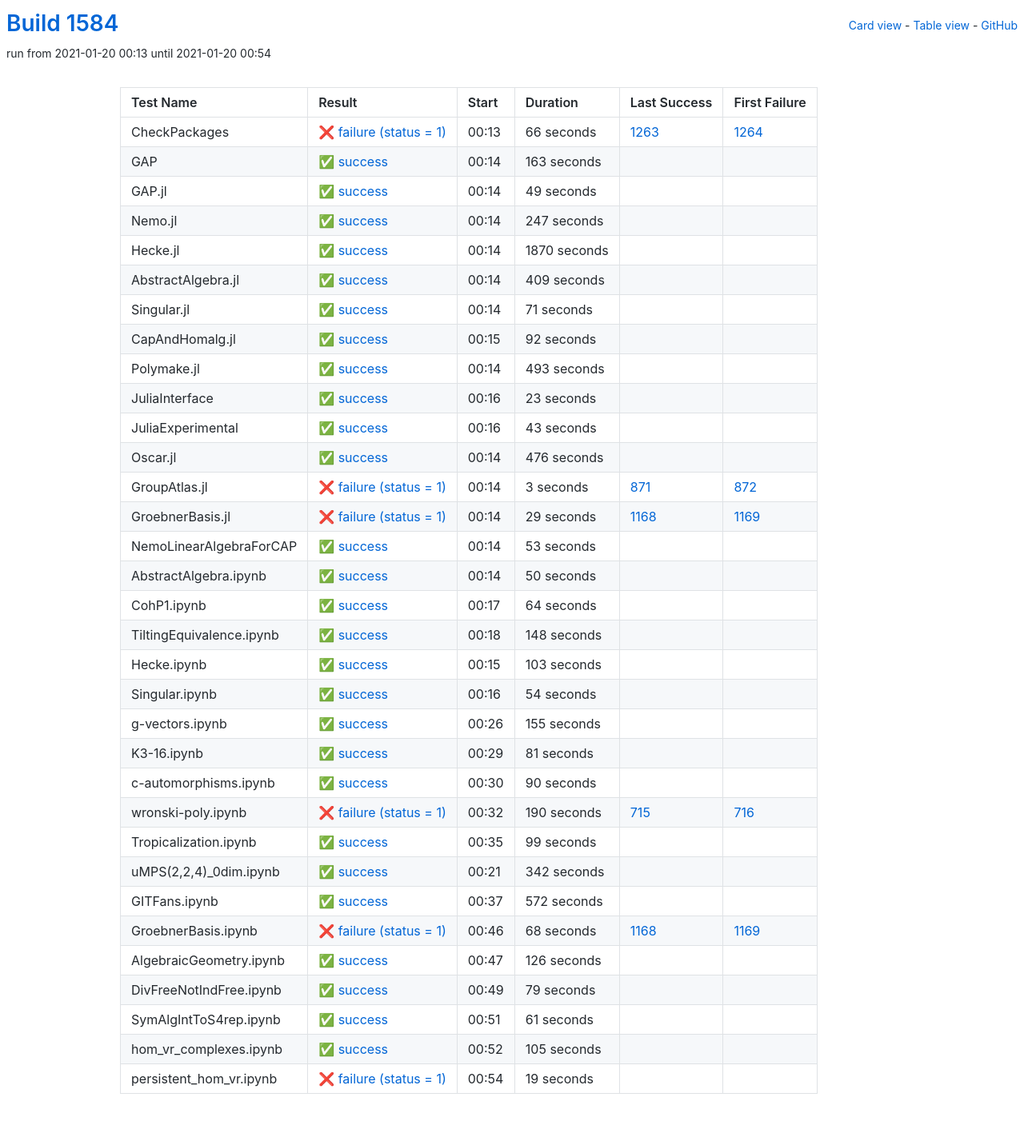
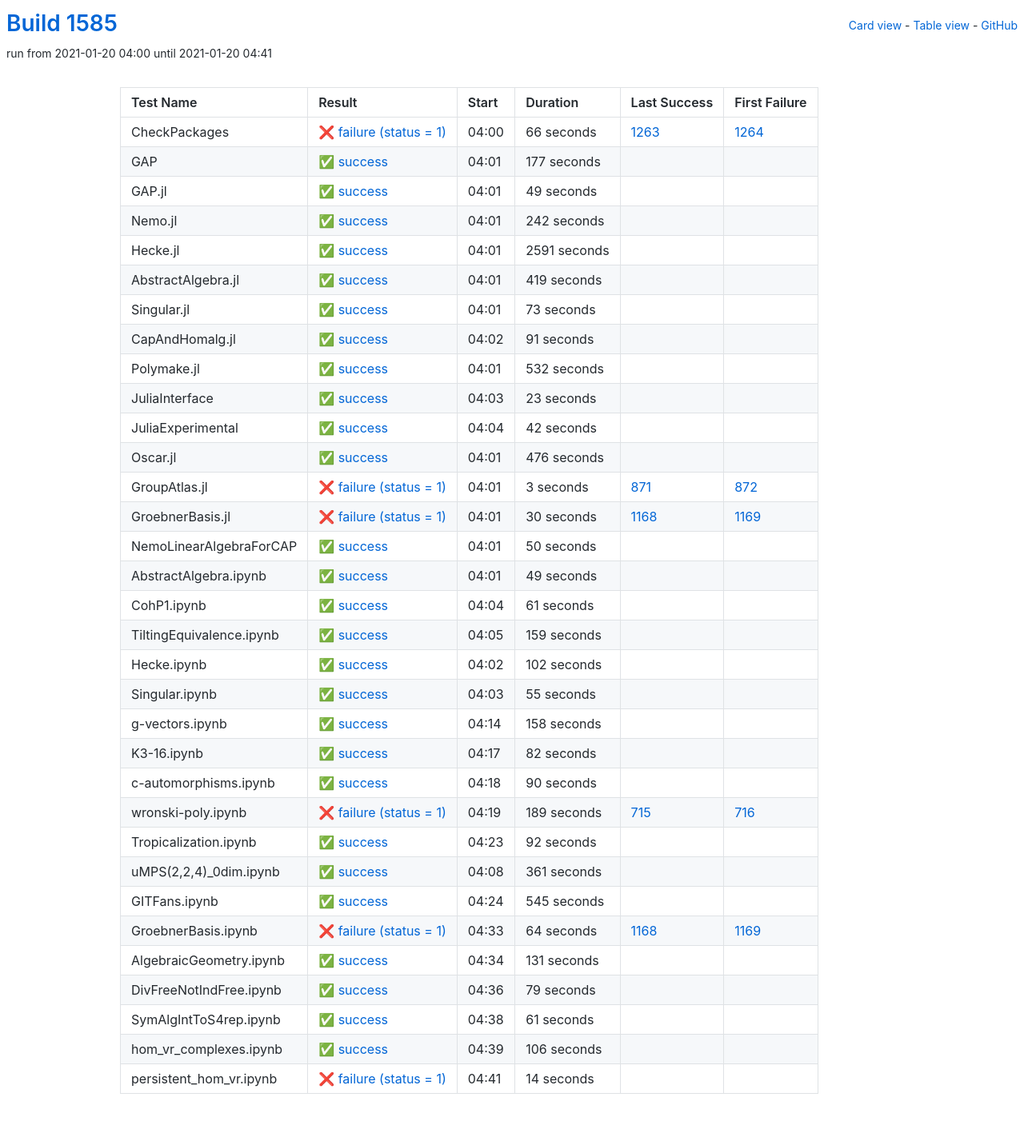
Before and after one commit to oscar-system/oscar-ci-status-stable, a Jekyll site: the page built from table.html, in a window 1280 px wide. Shown: the whole page at 80% size. Built offline with Jekyll 4.4.1, drawn with Linux system fonts in a browser that asks for light colours.

Commit message:
Build #1585

```diff
--- a/_data/ci.yml
+++ b/_data/ci.yml
@@ -1,6 +1,6 @@
 ---
-build: 1584
-build_url: https://oscarci.mathematik.uni-kl.de/job/oscar-stable/1584/
+build: 1585
+build_url: https://oscarci.mathematik.uni-kl.de/job/oscar-stable/1585/
 job: oscar-stable
 organization: oscar-system
 repo: oscar-ci-status-stable
@@ -8,8 +8,8 @@ repourl: https://github.com/oscar-system/oscar-ci-status-stable
 tests:
 - name: CheckPackages
   id: checkpackages
-  log: https://oscarci.mathematik.uni-kl.de/job/oscar-stable/1584/artifact/logs/build-1584/CheckPackages.log
-  start: 2021-01-20 00:13
+  log: https://oscarci.mathematik.uni-kl.de/job/oscar-stable/1585/artifact/logs/build-1585/CheckPackages.log
+  start: 2021-01-20 04:00
   success: false
   exitcode: 1
   status: failure
@@ -20,20 +20,20 @@ tests:
   first_failure_url: https://oscarci.mathematik.uni-kl.de/job/oscar-stable/1264/
 - name: GAP
   id: gap
-  log: https://oscarci.mathematik.uni-kl.de/job/oscar-stable/1584/artifact/logs/build-1584/GAP.log
-  start: 2021-01-20 00:14
+  log: https://oscarci.mathematik.uni-kl.de/job/oscar-stable/1585/artifact/logs/build-1585/GAP.log
+  start: 2021-01-20 04:01
   success: true
   exitcode: 0
   status: success
-  duration: 163
+  duration: 177
   last_success: false
   last_success_url:
   first_failure: false
   first_failure_url:
 - name: GAP.jl
   id: gap-jl
-  log: https://oscarci.mathematik.uni-kl.de/job/oscar-stable/1584/artifact/logs/build-1584/GAP.jl.log
-  start: 2021-01-20 00:14
+  log: https://oscarci.mathematik.uni-kl.de/job/oscar-stable/1585/artifact/logs/build-1585/GAP.jl.log
+  start: 2021-01-20 04:01
   success: true
   exitcode: 0
   status: success
@@ -44,80 +44,80 @@ tests:
   first_failure_url:
 - name: Nemo.jl
   id: nemo-jl
-  log: https://oscarci.mathematik.uni-kl.de/job/oscar-stable/1584/artifact/logs/build-1584/Nemo.jl.log
-  start: 2021-01-20 00:14
+  log: https://oscarci.mathematik.uni-kl.de/job/oscar-stable/1585/artifact/logs/build-1585/Nemo.jl.log
+  start: 2021-01-20 04:01
   success: true
   exitcode: 0
   status: success
-  duration: 247
+  duration: 242
   last_success: false
   last_success_url:
   first_failure: false
   first_failure_url:
 - name: Hecke.jl
   id: hecke-jl
-  log: https://oscarci.mathematik.uni-kl.de/job/oscar-stable/1584/artifact/logs/build-1584/Hecke.jl.log
-  start: 2021-01-20 00:14
+  log: https://oscarci.mathematik.uni-kl.de/job/oscar-stable/1585/artifact/logs/build-1585/Hecke.jl.log
+  start: 2021-01-20 04:01
   success: true
   exitcode: 0
   status: success
-  duration: 1870
+  duration: 2591
   last_success: false
   last_success_url:
   first_failure: false
   first_failure_url:
 - name: AbstractAlgebra.jl
   id: abstractalgebra-jl
-  log: https://oscarci.mathematik.uni-kl.de/job/oscar-stable/1584/artifact/logs/build-1584/AbstractAlgebra.jl.log
-  start: 2021-01-20 00:14
+  log: https://oscarci.mathematik.uni-kl.de/job/oscar-stable/1585/artifact/logs/build-1585/AbstractAlgebra.jl.log
+  start: 2021-01-20 04:01
   success: true
   exitcode: 0
   status: success
-  duration: 409
+  duration: 419
   last_success: false
   last_success_url:
   first_failure: false
   first_failure_url:
 - name: Singular.jl
   id: singular-jl
-  log: https://oscarci.mathematik.uni-kl.de/job/oscar-stable/1584/artifact/logs/build-1584/Singular.jl.log
-  start: 2021-01-20 00:14
+  log: https://oscarci.mathematik.uni-kl.de/job/oscar-stable/1585/artifact/logs/build-1585/Singular.jl.log
+  start: 2021-01-20 04:01
   success: true
   exitcode: 0
   status: success
-  duration: 71
+  duration: 73
   last_success: false
   last_success_url:
   first_failure: false
   first_failure_url:
 - name: CapAndHomalg.jl
   id: capandhomalg-jl
-  log: https://oscarci.mathematik.uni-kl.de/job/oscar-stable/1584/artifact/logs/build-1584/CapAndHomalg.jl.log
-  start: 2021-01-20 00:15
+  log: https://oscarci.mathematik.uni-kl.de/job/oscar-stable/1585/artifact/logs/build-1585/CapAndHomalg.jl.log
+  start: 2021-01-20 04:02
   success: true
   exitcode: 0
   status: success
-  duration: 92
+  duration: 91
   last_success: false
   last_success_url:
   first_failure: false
   first_failure_url:
 - name: Polymake.jl
   id: polymake-jl
-  log: https://oscarci.mathematik.uni-kl.de/job/oscar-stable/1584/artifact/logs/build-1584/Polymake.jl.log
-  start: 2021-01-20 00:14
+  log: https://oscarci.mathematik.uni-kl.de/job/oscar-stable/1585/artifact/logs/build-1585/Polymake.jl.log
+  start: 2021-01-20 04:01
   success: true
   exitcode: 0
   status: success
-  duration: 493
+  duration: 532
   last_success: false
   last_success_url:
   first_failure: false
   first_failure_url:
 - name: JuliaInterface
   id: juliainterface
-  log: https://oscarci.mathematik.uni-kl.de/job/oscar-stable/1584/artifact/logs/build-1584/JuliaInterface.log
-  start: 2021-01-20 00:16
+  log: https://oscarci.mathematik.uni-kl.de/job/oscar-stable/1585/artifact/logs/build-1585/JuliaInterface.log
+  start: 2021-01-20 04:03
   success: true
   exitcode: 0
   status: success
@@ -128,20 +128,20 @@ tests:
   first_failure_url:
 - name: JuliaExperimental
   id: juliaexperimental
-  log: https://oscarci.mathematik.uni-kl.de/job/oscar-stable/1584/artifact/logs/build-1584/JuliaExperimental.log
-  start: 2021-01-20 00:16
+  log: https://oscarci.mathematik.uni-kl.de/job/oscar-stable/1585/artifact/logs/build-1585/JuliaExperimental.log
+  start: 2021-01-20 04:04
   success: true
   exitcode: 0
   status: success
-  duration: 43
+  duration: 42
   last_success: false
   last_success_url:
   first_failure: false
   first_failure_url:
 - name: Oscar.jl
   id: oscar-jl
-  log: https://oscarci.mathematik.uni-kl.de/job/oscar-stable/1584/artifact/logs/build-1584/Oscar.jl.log
-  start: 2021-01-20 00:14
+  log: https://oscarci.mathematik.uni-kl.de/job/oscar-stable/1585/artifact/logs/build-1585/Oscar.jl.log
+  start: 2021-01-20 04:01
   success: true
   exitcode: 0
   status: success
@@ -152,8 +152,8 @@ tests:
   first_failure_url:
 - name: GroupAtlas.jl
   id: groupatlas-jl
-  log: https://oscarci.mathematik.uni-kl.de/job/oscar-stable/1584/artifact/logs/build-1584/GroupAtlas.jl.log
-  start: 2021-01-20 00:14
+  log: https://oscarci.mathematik.uni-kl.de/job/oscar-stable/1585/artifact/logs/build-1585/GroupAtlas.jl.log
+  start: 2021-01-20 04:01
   success: false
   exitcode: 1
   status: failure
@@ -164,32 +164,20 @@ tests:
   first_failure_url: https://oscarci.mathematik.uni-kl.de/job/oscar-stable/872/
 - name: GroebnerBasis.jl
   id: groebnerbasis-jl
-  log: https://oscarci.mathematik.uni-kl.de/job/oscar-stable/1584/artifact/logs/build-1584/GroebnerBasis.jl.log
-  start: 2021-01-20 00:14
+  log: https://oscarci.mathematik.uni-kl.de/job/oscar-stable/1585/artifact/logs/build-1585/GroebnerBasis.jl.log
+  start: 2021-01-20 04:01
   success: false
   exitcode: 1
   status: failure
-  duration: 29
+  duration: 30
   last_success: 1168
   last_success_url: https://oscarci.mathematik.uni-kl.de/job/oscar-stable/1168/
   first_failure: 1169
   first_failure_url: https://oscarci.mathematik.uni-kl.de/job/oscar-stable/1169/
 - name: NemoLinearAlgebraForCAP
   id: nemolinearalgebraforcap
-  log: https://oscarci.mathematik.uni-kl.de/job/oscar-stable/1584/artifact/logs/build-1584/NemoLinearAlgebraForCAP.log
-  start: 2021-01-20 00:14
-  success: true
-  exitcode: 0
-  status: success
-  duration: 53
-  last_success: false
-  last_success_url:
-  first_failure: false
-  first_failure_url:
-- name: AbstractAlgebra.ipynb
-  id: abstractalgebra-ipynb
-  log: https://oscarci.mathematik.uni-kl.de/job/oscar-stable/1584/artifact/logs/build-1584/AbstractAlgebra.ipynb.log
-  start: 2021-01-20 00:14
+  log: https://oscarci.mathematik.uni-kl.de/job/oscar-stable/1585/artifact/logs/build-1585/NemoLinearAlgebraForCAP.log
+  start: 2021-01-20 04:01
   success: true
   exitcode: 0
   status: success
@@ -198,82 +186,94 @@ tests:
   last_success_url:
   first_failure: false
   first_failure_url:
-- name: CohP1.ipynb
-  id: cohp1-ipynb
-  log: https://oscarci.mathematik.uni-kl.de/job/oscar-stable/1584/artifact/logs/build-1584/CohP1.ipynb.log
-  start: 2021-01-20 00:17
+- name: AbstractAlgebra.ipynb
+  id: abstractalgebra-ipynb
+  log: https://oscarci.mathematik.uni-kl.de/job/oscar-stable/1585/artifact/logs/build-1585/AbstractAlgebra.ipynb.log
+  start: 2021-01-20 04:01
   success: true
   exitcode: 0
   status: success
-  duration: 64
+  duration: 49
+  last_success: false
+  last_success_url:
+  first_failure: false
+  first_failure_url:
+- name: CohP1.ipynb
+  id: cohp1-ipynb
+  log: https://oscarci.mathematik.uni-kl.de/job/oscar-stable/1585/artifact/logs/build-1585/CohP1.ipynb.log
+  start: 2021-01-20 04:04
+  success: true
+  exitcode: 0
+  status: success
+  duration: 61
   last_success: false
   last_success_url:
   first_failure: false
   first_failure_url:
 - name: TiltingEquivalence.ipynb
   id: tiltingequivalence-ipynb
-  log: https://oscarci.mathematik.uni-kl.de/job/oscar-stable/1584/artifact/logs/build-1584/TiltingEquivalence.ipynb.log
-  start: 2021-01-20 00:18
+  log: https://oscarci.mathematik.uni-kl.de/job/oscar-stable/1585/artifact/logs/build-1585/TiltingEquivalence.ipynb.log
+  start: 2021-01-20 04:05
   success: true
   exitcode: 0
   status: success
-  duration: 148
+  duration: 159
   last_success: false
   last_success_url:
   first_failure: false
   first_failure_url:
 - name: Hecke.ipynb
   id: hecke-ipynb
-  log: https://oscarci.mathematik.uni-kl.de/job/oscar-stable/1584/artifact/logs/build-1584/Hecke.ipynb.log
-  start: 2021-01-20 00:15
+  log: https://oscarci.mathematik.uni-kl.de/job/oscar-stable/1585/artifact/logs/build-1585/Hecke.ipynb.log
+  start: 2021-01-20 04:02
   success: true
   exitcode: 0
   status: success
-  duration: 103
+  duration: 102
   last_success: false
   last_success_url:
   first_failure: false
   first_failure_url:
 - name: Singular.ipynb
   id: singular-ipynb
-  log: https://oscarci.mathematik.uni-kl.de/job/oscar-stable/1584/artifact/logs/build-1584/Singular.ipynb.log
-  start: 2021-01-20 00:16
+  log: https://oscarci.mathematik.uni-kl.de/job/oscar-stable/1585/artifact/logs/build-1585/Singular.ipynb.log
+  start: 2021-01-20 04:03
   success: true
   exitcode: 0
   status: success
-  duration: 54
+  duration: 55
   last_success: false
   last_success_url:
   first_failure: false
   first_failure_url:
 - name: g-vectors.ipynb
   id: g-vectors-ipynb
-  log: https://oscarci.mathematik.uni-kl.de/job/oscar-stable/1584/artifact/logs/build-1584/g-vectors.ipynb.log
-  start: 2021-01-20 00:26
+  log: https://oscarci.mathematik.uni-kl.de/job/oscar-stable/1585/artifact/logs/build-1585/g-vectors.ipynb.log
+  start: 2021-01-20 04:14
   success: true
   exitcode: 0
   status: success
-  duration: 155
+  duration: 158
   last_success: false
   last_success_url:
   first_failure: false
   first_failure_url:
 - name: K3-16.ipynb
   id: k3-16-ipynb
-  log: https://oscarci.mathematik.uni-kl.de/job/oscar-stable/1584/artifact/logs/build-1584/K3-16.ipynb.log
-  start: 2021-01-20 00:29
+  log: https://oscarci.mathematik.uni-kl.de/job/oscar-stable/1585/artifact/logs/build-1585/K3-16.ipynb.log
+  start: 2021-01-20 04:17
   success: true
   exitcode: 0
   status: success
-  duration: 81
+  duration: 82
   last_success: false
   last_success_url:
   first_failure: false
   first_failure_url:
 - name: c-automorphisms.ipynb
   id: c-automorphisms-ipynb
-  log: https://oscarci.mathematik.uni-kl.de/job/oscar-stable/1584/artifact/logs/build-1584/c-automorphisms.ipynb.log
-  start: 2021-01-20 00:30
+  log: https://oscarci.mathematik.uni-kl.de/job/oscar-stable/1585/artifact/logs/build-1585/c-automorphisms.ipynb.log
+  start: 2021-01-20 04:18
   success: true
   exitcode: 0
   status: success
@@ -284,80 +284,80 @@ tests:
   first_failure_url:
 - name: wronski-poly.ipynb
   id: wronski-poly-ipynb
-  log: https://oscarci.mathematik.uni-kl.de/job/oscar-stable/1584/artifact/logs/build-1584/wronski-poly.ipynb.log
-  start: 2021-01-20 00:32
+  log: https://oscarci.mathematik.uni-kl.de/job/oscar-stable/1585/artifact/logs/build-1585/wronski-poly.ipynb.log
+  start: 2021-01-20 04:19
   success: false
   exitcode: 1
   status: failure
-  duration: 190
+  duration: 189
   last_success: 715
   last_success_url: https://oscarci.mathematik.uni-kl.de/job/oscar-stable/715/
   first_failure: 716
   first_failure_url: https://oscarci.mathematik.uni-kl.de/job/oscar-stable/716/
 - name: Tropicalization.ipynb
   id: tropicalization-ipynb
-  log: https://oscarci.mathematik.uni-kl.de/job/oscar-stable/1584/artifact/logs/build-1584/Tropicalization.ipynb.log
-  start: 2021-01-20 00:35
+  log: https://oscarci.mathematik.uni-kl.de/job/oscar-stable/1585/artifact/logs/build-1585/Tropicalization.ipynb.log
+  start: 2021-01-20 04:23
   success: true
   exitcode: 0
   status: success
-  duration: 99
+  duration: 92
   last_success: false
   last_success_url:
   first_failure: false
   first_failure_url:
 - name: uMPS(2,2,4)_0dim.ipynb
   id: umps-2-2-4-0dim-ipynb
-  log: https://oscarci.mathematik.uni-kl.de/job/oscar-stable/1584/artifact/logs/build-1584/uMPS-2-2-4-_0dim.ipynb.log
-  start: 2021-01-20 00:21
+  log: https://oscarci.mathematik.uni-kl.de/job/oscar-stable/1585/artifact/logs/build-1585/uMPS-2-2-4-_0dim.ipynb.log
+  start: 2021-01-20 04:08
   success: true
   exitcode: 0
   status: success
-  duration: 342
+  duration: 361
   last_success: false
   last_success_url:
   first_failure: false
   first_failure_url:
 - name: GITFans.ipynb
   id: gitfans-ipynb
-  log: https://oscarci.mathematik.uni-kl.de/job/oscar-stable/1584/artifact/logs/build-1584/GITFans.ipynb.log
-  start: 2021-01-20 00:37
+  log: https://oscarci.mathematik.uni-kl.de/job/oscar-stable/1585/artifact/logs/build-1585/GITFans.ipynb.log
+  start: 2021-01-20 04:24
   success: true
   exitcode: 0
   status: success
-  duration: 572
+  duration: 545
   last_success: false
   last_success_url:
   first_failure: false
   first_failure_url:
 - name: GroebnerBasis.ipynb
   id: groebnerbasis-ipynb
-  log: https://oscarci.mathematik.uni-kl.de/job/oscar-stable/1584/artifact/logs/build-1584/GroebnerBasis.ipynb.log
-  start: 2021-01-20 00:46
+  log: https://oscarci.mathematik.uni-kl.de/job/oscar-stable/1585/artifact/logs/build-1585/GroebnerBasis.ipynb.log
+  start: 2021-01-20 04:33
   success: false
   exitcode: 1
   status: failure
-  duration: 68
+  duration: 64
   last_success: 1168
   last_success_url: https://oscarci.mathematik.uni-kl.de/job/oscar-stable/1168/
   first_failure: 1169
   first_failure_url: https://oscarci.mathematik.uni-kl.de/job/oscar-stable/1169/
 - name: AlgebraicGeometry.ipynb
   id: algebraicgeometry-ipynb
-  log: https://oscarci.mathematik.uni-kl.de/job/oscar-stable/1584/artifact/logs/build-1584/AlgebraicGeometry.ipynb.log
-  start: 2021-01-20 00:47
+  log: https://oscarci.mathematik.uni-kl.de/job/oscar-stable/1585/artifact/logs/build-1585/AlgebraicGeometry.ipynb.log
+  start: 2021-01-20 04:34
   success: true
   exitcode: 0
   status: success
-  duration: 126
+  duration: 131
   last_success: false
   last_success_url:
   first_failure: false
   first_failure_url:
 - name: DivFreeNotIndFree.ipynb
   id: divfreenotindfree-ipynb
-  log: https://oscarci.mathematik.uni-kl.de/job/oscar-stable/1584/artifact/logs/build-1584/DivFreeNotIndFree.ipynb.log
-  start: 2021-01-20 00:49
+  log: https://oscarci.mathematik.uni-kl.de/job/oscar-stable/1585/artifact/logs/build-1585/DivFreeNotIndFree.ipynb.log
+  start: 2021-01-20 04:36
   success: true
   exitcode: 0
   status: success
@@ -368,8 +368,8 @@ tests:
   first_failure_url:
 - name: SymAlgIntToS4rep.ipynb
   id: symalginttos4rep-ipynb
-  log: https://oscarci.mathematik.uni-kl.de/job/oscar-stable/1584/artifact/logs/build-1584/SymAlgIntToS4rep.ipynb.log
-  start: 2021-01-20 00:51
+  log: https://oscarci.mathematik.uni-kl.de/job/oscar-stable/1585/artifact/logs/build-1585/SymAlgIntToS4rep.ipynb.log
+  start: 2021-01-20 04:38
   success: true
   exitcode: 0
   status: success
@@ -380,24 +380,24 @@ tests:
   first_failure_url:
 - name: hom_vr_complexes.ipynb
   id: hom-vr-complexes-ipynb
-  log: https://oscarci.mathematik.uni-kl.de/job/oscar-stable/1584/artifact/logs/build-1584/hom_vr_complexes.ipynb.log
-  start: 2021-01-20 00:52
+  log: https://oscarci.mathematik.uni-kl.de/job/oscar-stable/1585/artifact/logs/build-1585/hom_vr_complexes.ipynb.log
+  start: 2021-01-20 04:39
   success: true
   exitcode: 0
   status: success
-  duration: 105
+  duration: 106
   last_success: false
   last_success_url:
   first_failure: false
   first_failure_url:
 - name: persistent_hom_vr.ipynb
   id: persistent-hom-vr-ipynb
-  log: https://oscarci.mathematik.uni-kl.de/job/oscar-stable/1584/artifact/logs/build-1584/persistent_hom_vr.ipynb.log
-  start: 2021-01-20 00:54
+  log: https://oscarci.mathematik.uni-kl.de/job/oscar-stable/1585/artifact/logs/build-1585/persistent_hom_vr.ipynb.log
+  start: 2021-01-20 04:41
   success: false
   exitcode: 1
   status: failure
-  duration: 19
+  duration: 14
   last_success: false
   last_success_url:
   first_failure: false
```
Also changed, not shown: README.md.
